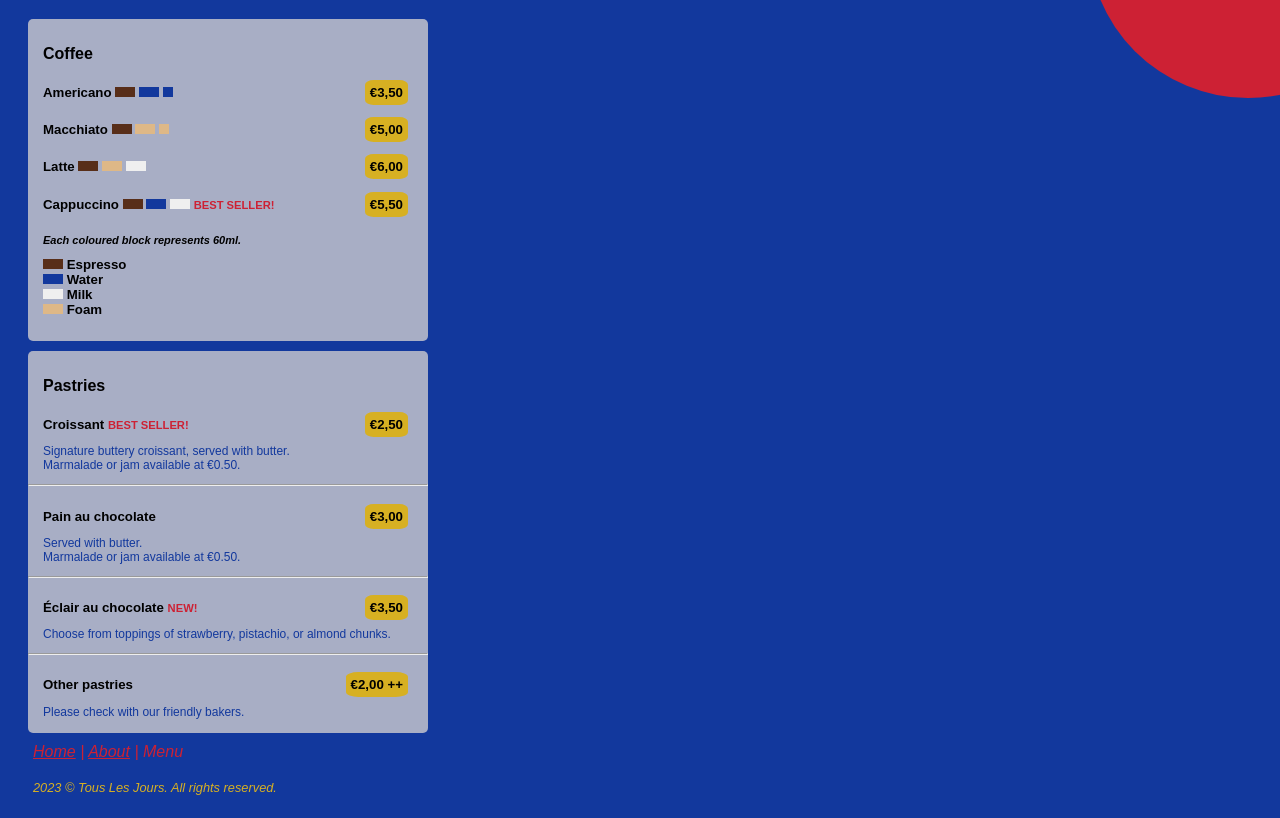
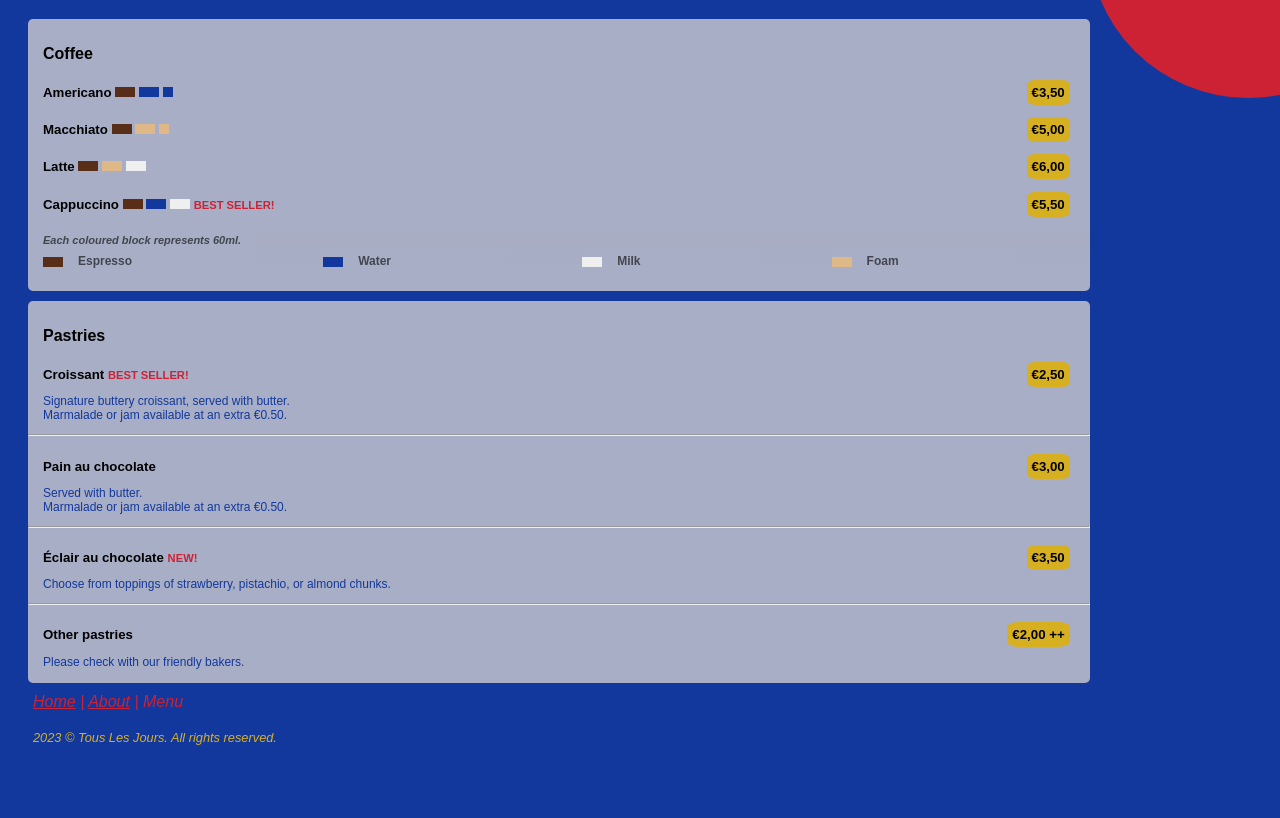
Before and after one commit to stephjohnsons/Brainnest-FED-Training, a plain HTML site: page Week-2/ass3-links-and-images/2-menu.html in a window 1280 px wide. Shown: the part 94-912 px from the top of the page. After the commit the page ends 862 px from the top, so only its background shows below. Drawn offline with Linux system fonts and the light colour scheme; a web font is replaced by a local one.

Commit message:
Updated Assignment 3

```diff
--- a/Week-2/ass3-links-and-images/2-menu.html
+++ b/Week-2/ass3-links-and-images/2-menu.html
@@ -75,10 +75,27 @@
             <h5 class="menu-item">
                 <p class="menu-legend">
                     Each coloured block represents 60ml.<br>
-                    <div class="coffee-rectangle"></div> Espresso <br>
-                    <div class="water-rectangle"></div> Water <br>
-                    <div class="milk-rectangle"></div> Milk <br>
-                    <div class="foam-rectangle"></div> Foam <br>
+                    <div class="menu-indicator">
+                        <div class="coffee-rectangle"></div>
+                        <div class="menu-item menu-desc">
+                            Espresso
+                        </div>
+
+                        <div class="water-rectangle"></div>
+                        <div class="menu-item menu-desc">
+                            Water
+                        </div>
+
+                        <div class="milk-rectangle"></div>
+                        <div class="menu-item menu-desc">
+                            Milk
+                        </div>
+
+                        <div class="foam-rectangle"></div>
+                        <div class="menu-item menu-desc">
+                            Foam
+                        </div>
+                    </div>
                 </p>
             </h5>
         </div>
@@ -96,7 +113,7 @@
             </h5>
             <p class="menu-desc">
                 Signature buttery croissant, served with butter. <br>
-                Marmalade or jam available at €0.50.
+                Marmalade or jam available at an extra €0.50.
             </p>
             <hr>
 
@@ -108,7 +125,7 @@
             </h5>
             <p class="menu-desc">
                 Served with butter. <br>
-                Marmalade or jam available at €0.50.
+                Marmalade or jam available at an extra €0.50.
             </p>
             <hr>
 
--- a/Week-2/ass3-links-and-images/styles.css
+++ b/Week-2/ass3-links-and-images/styles.css
@@ -132,7 +132,7 @@ a:hover {
 .menu {
     margin-left: 20px;
     background-color: #a8aec5;
-    width: 25rem;
+    width: 84%;
     border-radius: 5px;
     padding: 5px 0px 2px 0px;
     margin-bottom: 10px;
@@ -230,9 +230,24 @@ ending {
     background-color: burlywood;
 }
 
-.menu-legend {
+.menu-item .menu-legend {
     background-color: inherit;
     color: #000000;
     font-style: italic;
     font-size: 11px;
+    opacity: 0.6;
 }
+
+.menu-indicator {
+    display: flex;
+    background-color: inherit;
+    align-items: center;
+    flex-wrap: nowrap;
+}
+
+.menu-item .menu-desc {
+    max-height: 5px;
+    flex-grow: 2;
+    color: inherit;
+    opacity: 0.6;
+}
```
Also changed, not shown: Week-2/ass3-links-and-images/0-index.html (line endings or trailing spaces).
